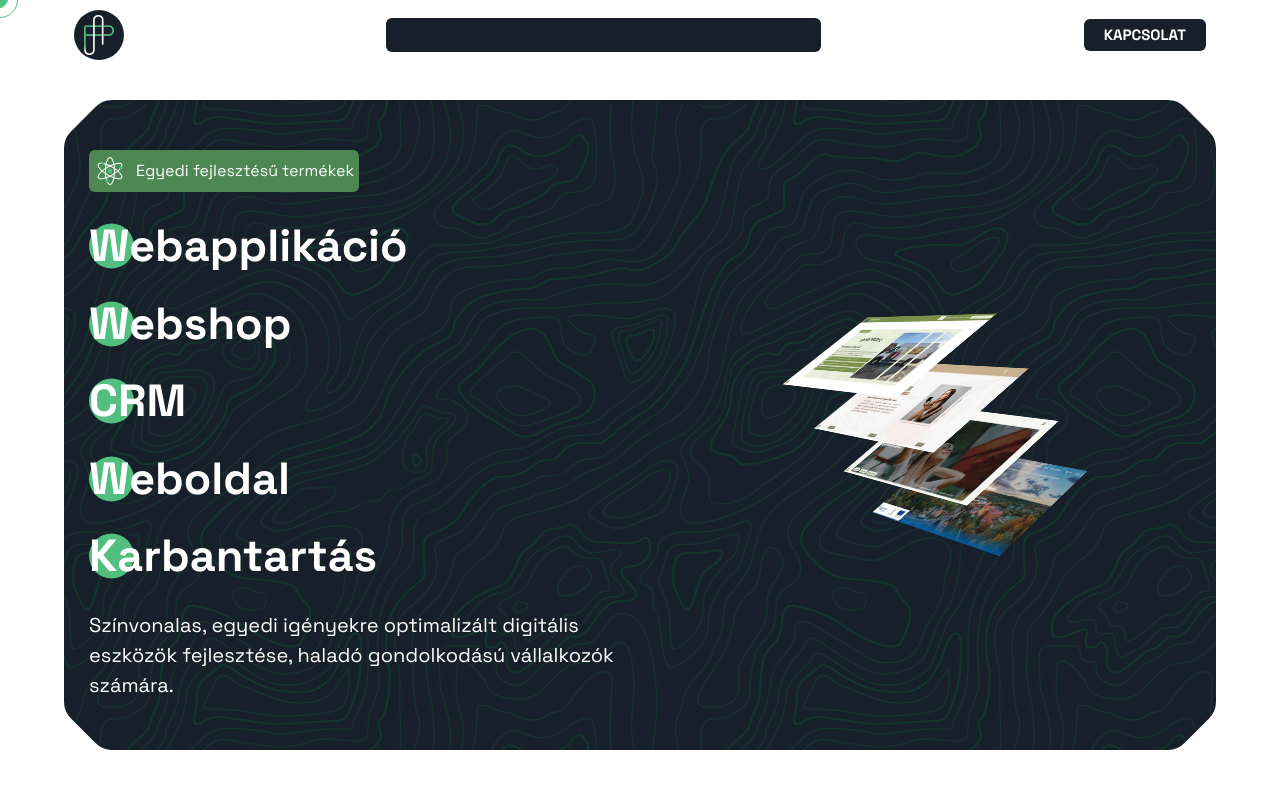
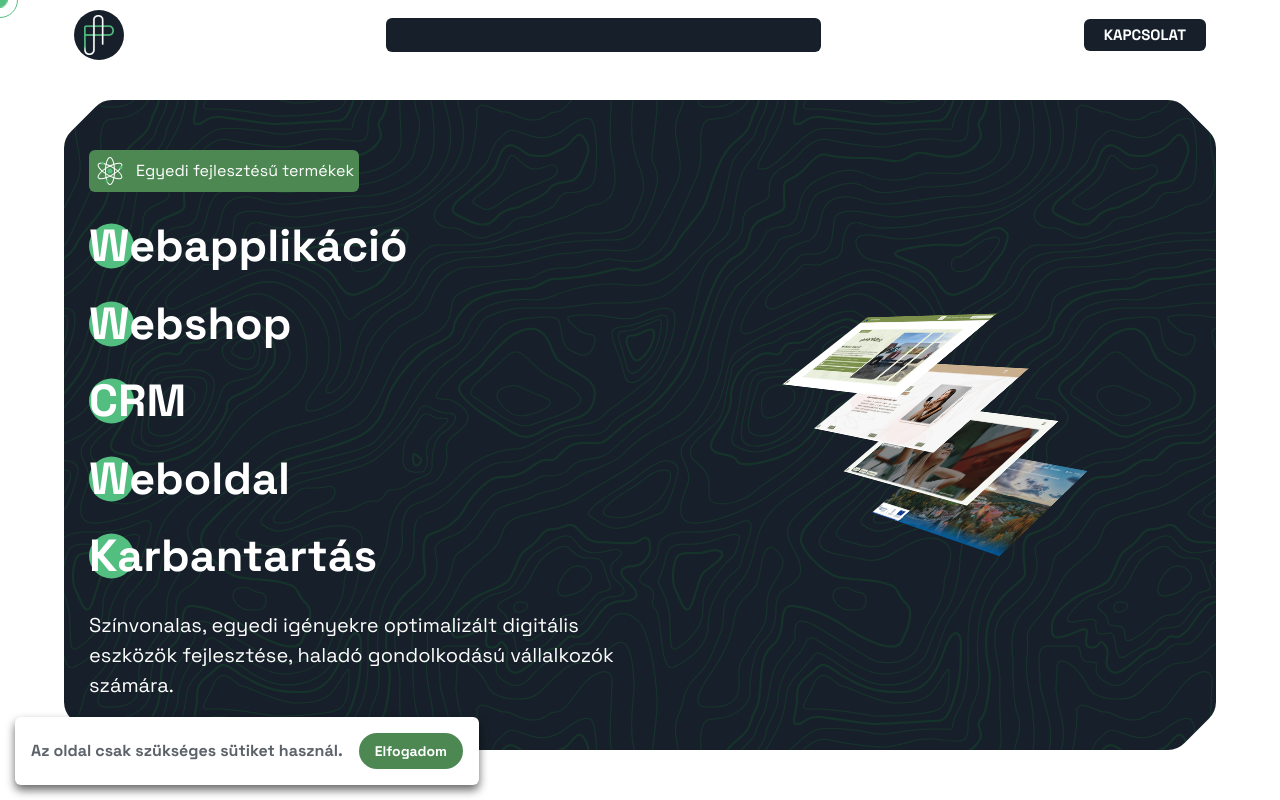
Before and after one commit to Quruzslo/PreferSite, a Next.js app: page / in a window 1280 px wide. Shown: the top 800 px of the page. Built offline with nearby package versions, Linux system fonts and the light colour scheme.

Commit message:
cookie banner

```diff
--- a/app/layout.tsx
+++ b/app/layout.tsx
@@ -9,6 +9,7 @@ import MouseFollowerElement from "@/lib/mouseFollowerElement";
 import ScrollToTop from "@/lib/scrollToTop";
 import Footer from "../components/Footer/Footer";
 import ScrollContextProvider from "@/lib/ScrollContext";
+import CookieBanner from "@/lib/cookies/CookieBanner";
 
 const groteskSans = Space_Grotesk({
   subsets: ["latin"],
@@ -64,6 +65,7 @@ export default function RootLayout({
           <Header />
           <main className="flex-1">{children}</main>
           <Footer />
+          <CookieBanner></CookieBanner>
         </ScrollContextProvider>
       </body>
     </html>
--- a/components/hero/stacked.css
+++ b/components/hero/stacked.css
@@ -16,7 +16,7 @@
   height: 100%;
   transition: all 0.6s cubic-bezier(0.4, 0, 0.2, 1);
   transform-style: preserve-3d;
-  /* box-shadow: 0px 10px 25px rgba(0, 0, 0, 0.15); */
+
   border-radius: 15px;
 }
 
@@ -58,5 +58,4 @@
 .stacked-wrapper:hover .stacked-item {
   transform: translate(0px, 0px) rotateX(0deg) rotateZ(0deg) rotateY(0deg)
     translateZ(0px);
-  /* box-shadow: 0px 10px 25px rgba(0, 0, 0, 0.15); */
 }
--- /dev/null
+++ b/lib/cookies/CookieBanner.tsx
@@ -0,0 +1,34 @@
+"use client";
+
+import { useState, useEffect } from "react";
+
+export default function CookieBanner() {
+  const [isVisible, setIsVisible] = useState(false);
+
+  useEffect(() => {
+    const hasConsent = document.cookie.includes("cookie-consent=true");
+    if (!hasConsent) {
+      setIsVisible(true);
+    }
+  }, []);
+
+  const handleAccept = () => {
+    document.cookie =
+      "cookie-consent=true; max-age=31536000; path=/; SameSite=Lax";
+    setIsVisible(false);
+  };
+
+  if (!isVisible) return null;
+
+  return (
+    <div className="fixed flex flex-row bottom-[15px] left-[15px] bg-white text-dark-color/70 p-4 rounded-md z-50 flex gap-4 items-center w-fit shadow-[0px_5px_10px_0px_rgba(0,0,0,0.6)] ">
+      <p className="font-bold">Az oldal csak szükséges sütiket használ.</p>
+      <button
+        onClick={handleAccept}
+        className="bg-dark-green text-white px-4 py-2 rounded-full text-sm font-bold"
+      >
+        Elfogadom
+      </button>
+    </div>
+  );
+}
--- /dev/null
+++ b/lib/cookies/setCookie.ts
@@ -0,0 +1,16 @@
+"use server";
+
+import { cookies } from "next/headers";
+
+export async function setConsentCookie() {
+  const cookieStore = await cookies();
+
+  cookieStore.set("cookie-consent", "true", {
+    maxAge: 31536000,
+    path: "/",
+    httpOnly: true,
+    sameSite: "lax",
+  });
+}
+
+// Ez most használaton kívül van
```
